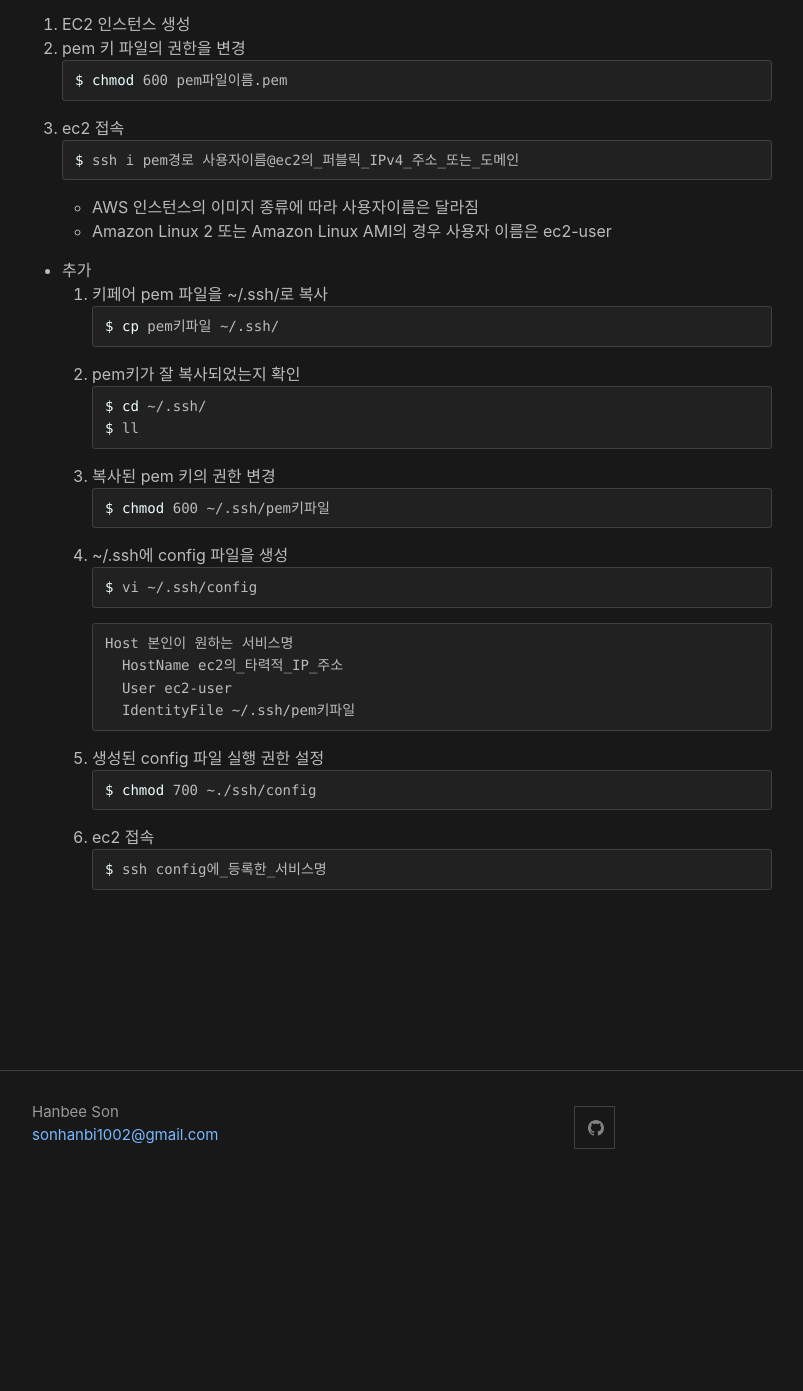
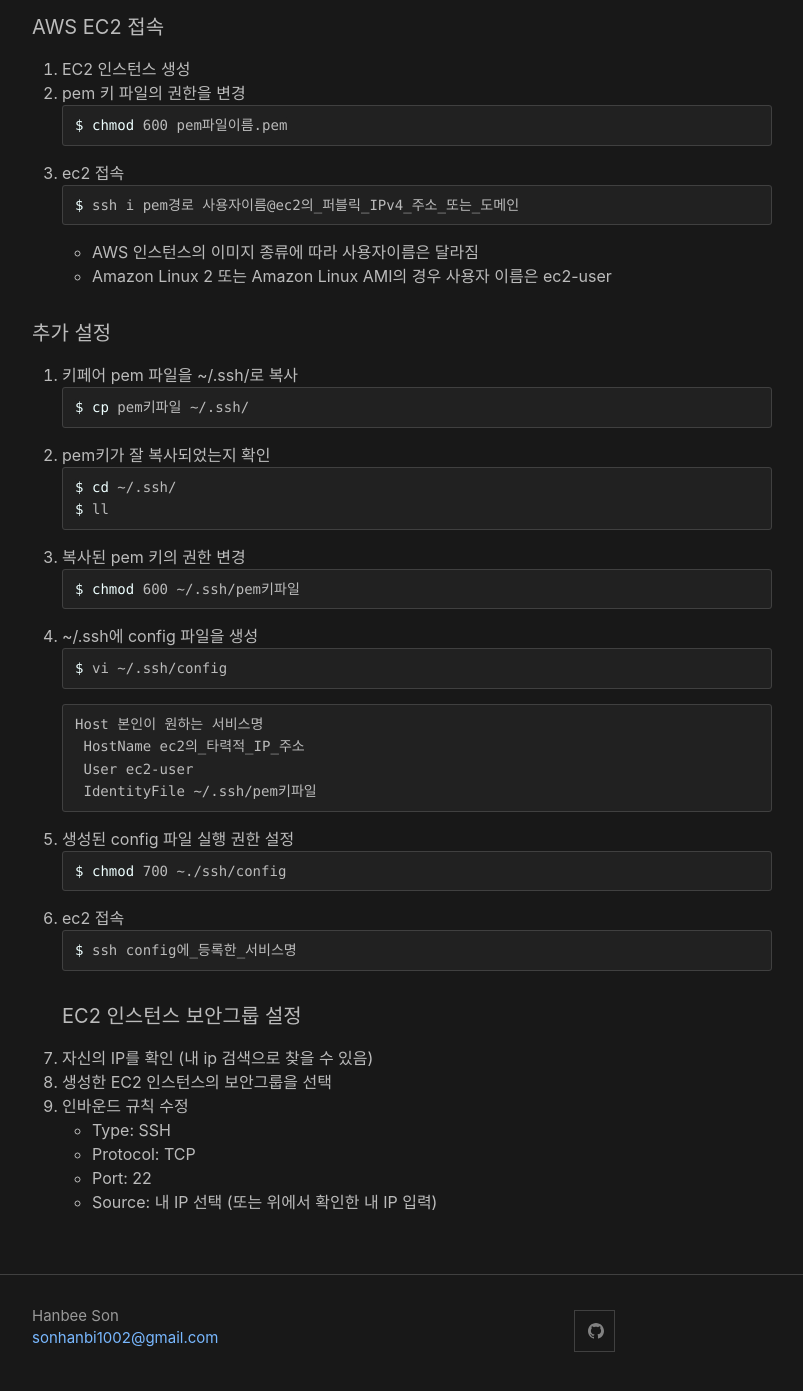
Before and after one commit to hanbee1005/hanbee1005.github.io, a Jekyll site: the page built from _posts/2021-10-08-aws-ec2-ssh.md, in a window 1280 px wide and 1400 px high, scrolled down 194 px. Shown: the top 1391 px of the window, without its empty margins (238-1041 px from the left). Built offline with Jekyll 4.4.1, drawn with Linux system fonts in a browser that asks for light colours.

Commit message:
Update 2021-10-08-aws-ec2-ssh.md

````diff
--- a/_posts/2021-10-08-aws-ec2-ssh.md
+++ b/_posts/2021-10-08-aws-ec2-ssh.md
@@ -4,7 +4,7 @@ title:  "[AWS] AWS EC2 인스턴스에 접속(MAC)"
 date:   2021-10-08 22:05:00 +0900
 categories: aws ec2 ssh mac
 ---
-
+#### AWS EC2 접속
 1. EC2 인스턴스 생성
 2. pem 키 파일의 권한을 변경
 ```shell
@@ -17,7 +17,7 @@ $ ssh i pem경로 사용자이름@ec2의_퍼블릭_IPv4_주소_또는_도메인
 - AWS 인스턴스의 이미지 종류에 따라 사용자이름은 달라짐
 - Amazon Linux 2 또는 Amazon Linux AMI의 경우 사용자 이름은 ec2-user
 
-+ 추가
+#### 추가 설정
 1. 키페어 pem 파일을 ~/.ssh/로 복사
 ```shell
 $ cp pem키파일 ~/.ssh/
@@ -49,3 +49,11 @@ $ chmod 700 ~./ssh/config
 ```shell
 $ ssh config에_등록한_서비스명
 ```
+#### EC2 인스턴스 보안그룹 설정
+1. 자신의 IP를 확인 (내 ip 검색으로 찾을 수 있음)
+2. 생성한 EC2 인스턴스의 보안그룹을 선택
+3. 인바운드 규칙 수정
+	- Type: SSH
+	- Protocol: TCP
+	- Port: 22
+	- Source: 내 IP 선택 (또는 위에서 확인한 내 IP 입력)
````
